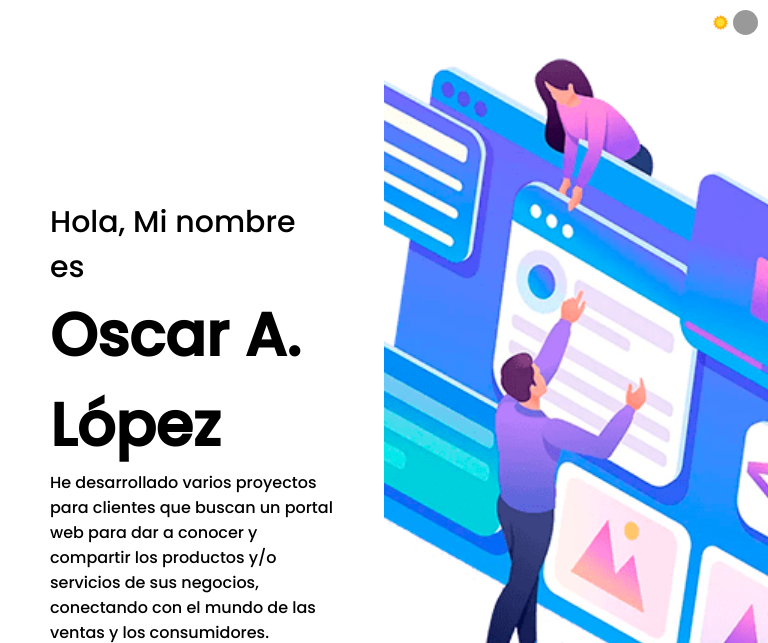
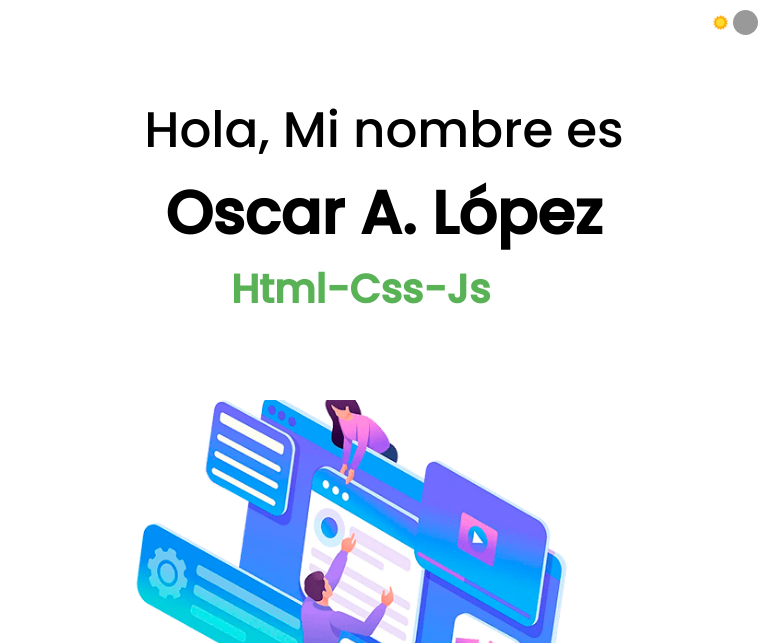
Before and after one commit to oscarandres1978/MyPortafolio_react, a React (Create React App) app: page / in a window 768 px wide. Shown: the top 643 px of the page. Built offline with nearby package versions, Linux system fonts and the light colour scheme.

Commit message:
Version final 2 se realizan responsive de otras medidas

```diff
--- a/src/components/ProductList/productList.css
+++ b/src/components/ProductList/productList.css
@@ -26,9 +26,18 @@
     justify-content: space-between;
   }
 
+  @media screen and (max-width: 360px) {
+    .pl-title {
+      font-size: 20px;
+      font-weight: 500;
+      margin-top: 130px;
+    }
+
+  }
+
   @media screen and (max-width: 480px) {
     .pl {
-      padding: 10px;
+      padding: 40px;
     }
 
     .pl-texts {
@@ -46,3 +55,15 @@
     }
 
   }
+
+  @media screen and (min-width: 481px) and (max-width: 800px){
+
+    .pl {
+      padding: 20px 20px;
+      display: flex;
+      flex-direction: column;
+      align-items: center;
+      text-align: center;
+    }
+
+  }
--- a/src/components/about/about.css
+++ b/src/components/about/about.css
@@ -102,3 +102,19 @@
       }
 
   }
+
+  @media screen and (min-width: 481px) and (max-width: 800px){
+    .a-img {
+      width: 100%;
+      height: 100%;
+
+    }
+    .a-card.bg, .a-award {
+      display: none;
+    }
+    .a-title {
+      font-weight: 400;
+
+    }
+
+  }
--- a/src/components/contact/contac.css
+++ b/src/components/contact/contac.css
@@ -88,6 +88,15 @@ button{
     width: 100px;
 }
 
+@media screen and (max-width: 360px) {
+    input{
+        width: 100%;
+        height: 15px;
+        margin: 0px;
+        margin-left: 0;
+    }
+}
+
 @media screen and (max-width: 480px){
     .c-bg{
        display: none;
@@ -135,7 +144,21 @@ button{
         margin-top: 4px;
 
     }
+}
+@media screen and (min-width: 481px) and (max-width: 800px){
+    input{
+        width: 100%;
+        height: 25px;
+        margin: 10px;
+        margin-left: 0;
+    }
+    .c-icon{
+        width: 40px;
+        height: 40px;
+        margin-top: 20px;
+    }
+    .c-info-item{
 
-
-
+        width: 80%;
+    }
 }
--- a/src/components/intro/intro.css
+++ b/src/components/intro/intro.css
@@ -91,6 +91,7 @@
         height: 100%;
     }
 
+
     .i-desc{
         display: none;
     }
@@ -98,3 +99,37 @@
         font-size: 40px;
     }
 }
+
+@media screen and (min-width: 481px) and (max-width: 800px){
+    .i{
+        flex-direction: column;
+    }
+
+    .i-left-wrapper{
+        padding: 10px;
+        align-items: center;
+        justify-content: center;
+        text-align: center;
+        height: 100%;
+    }
+
+    .i-desc{
+        display: none;
+    }
+    .i-intro{
+    font-size: 50px;
+    font-weight: 400;
+}
+    .i-name{
+        font-size: 60px;
+    }
+    .i-title-item{
+        height: 60px;
+        font-size: 40px;
+    }
+    .i-img{
+        width: 60%;
+        height: 100%;
+        left: 120px;
+    }
+}
--- a/src/components/product/product.css
+++ b/src/components/product/product.css
@@ -41,3 +41,10 @@
       height: 20vh;
     }
   }
+
+  @media screen and (min-width: 481px) and (max-width: 800px){
+    .p{
+      width: 40%;
+      height: 20vh;
+    }
+  }
```
